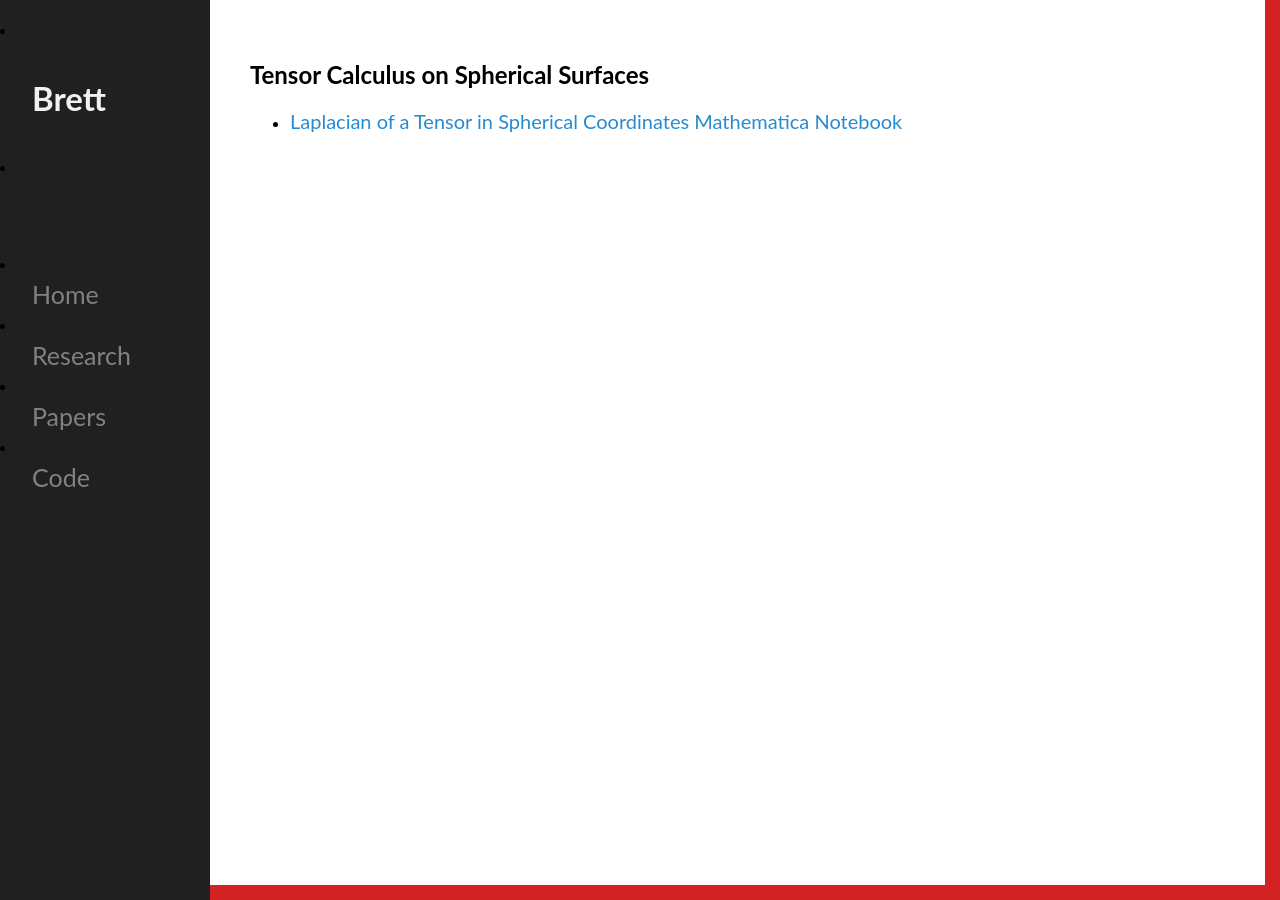
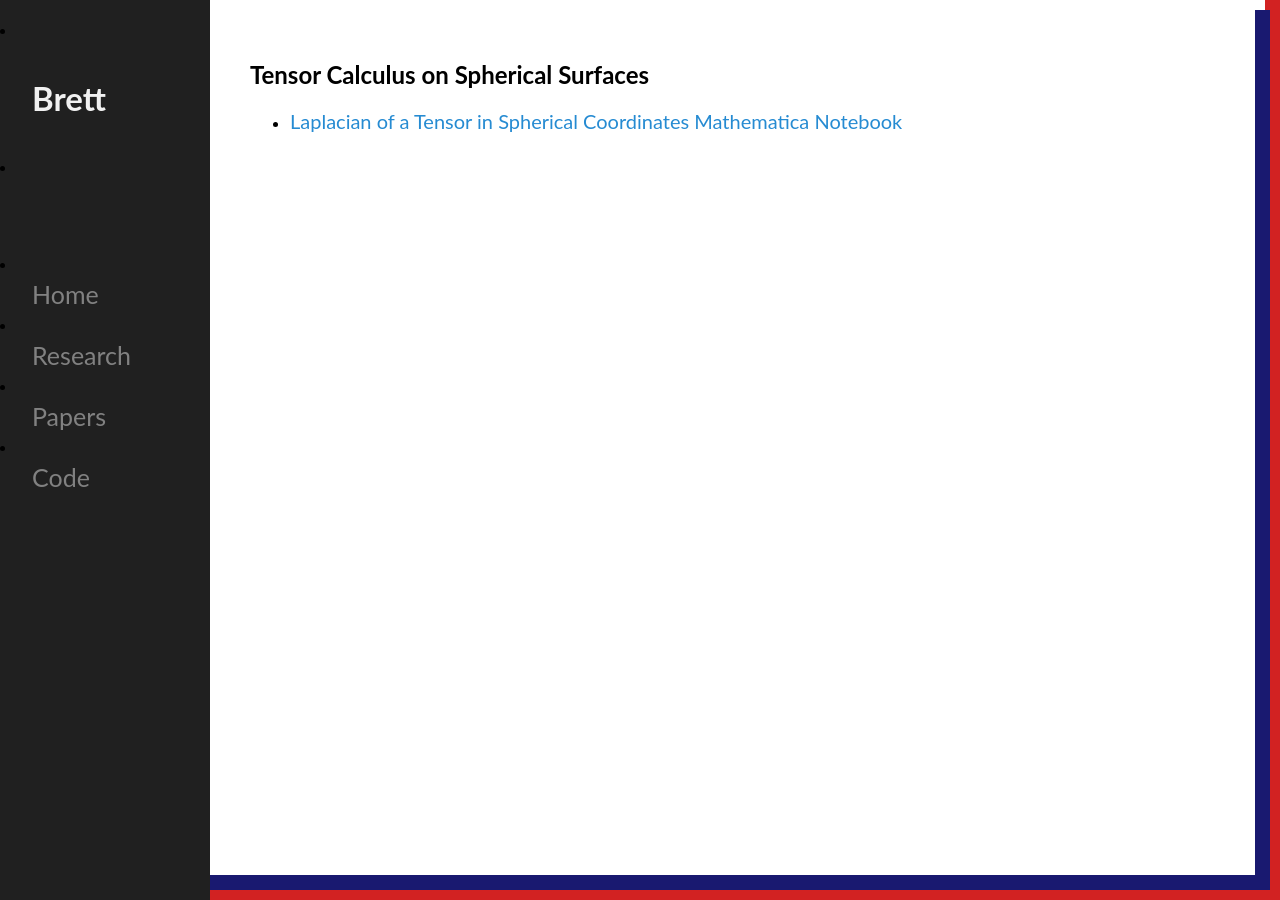
Before and after one commit to mckimb/mckimb.github.io, a Jekyll site: the page built from code/index.html, in a window 1280 px wide. Built offline with Jekyll 4.4.1, drawn with Linux system fonts in a browser that asks for light colours.

Commit message:
Update main.css

```diff
--- a/css/main.css
+++ b/css/main.css
@@ -46,20 +46,20 @@ body a:hover {
 	position: fixed;
 	}
 	#left2, #right2 {
-		top: 10; bottom: 10;
+		top: 10px; bottom: 10px;
 		width: 15px;
 /* 		border-radius: 55px; */
 		}
-		#left2 { left: 10; }
-		#right2 { right: 10; }
+		#left2 { left: 10px; }
+		#right2 { right: 10px; }
 
 	 #bottom2 {
-		left: 10; right: 10;
+		left: 10px; right: 10px;
 		height: 15px;
 /* 		border-radius: 55px; */
 		}
-		#top2 { top: 10; }
-		#bottom2 { bottom: 10; }
+		#top2 { top: 10px; }
+		#bottom2 { bottom: 10px; }
 
 .sidenav a:hover {
     color: #f1f1f1;
```
